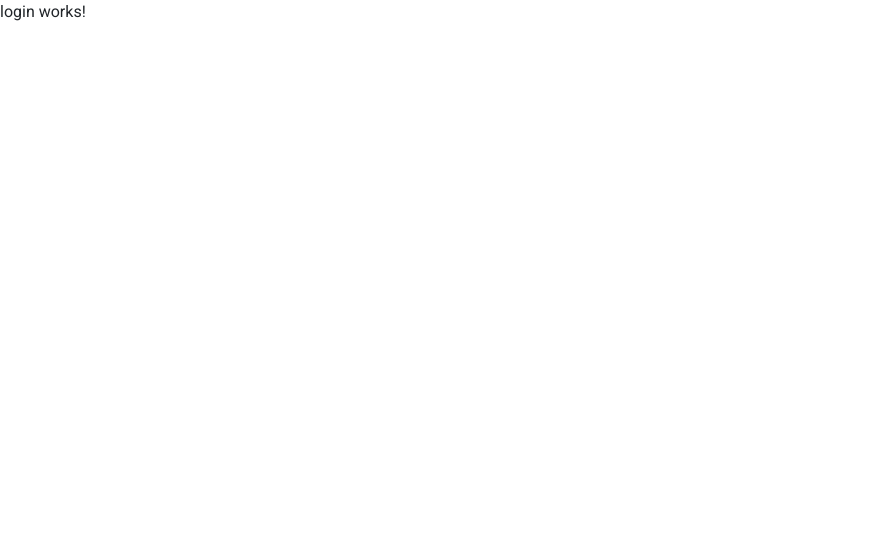
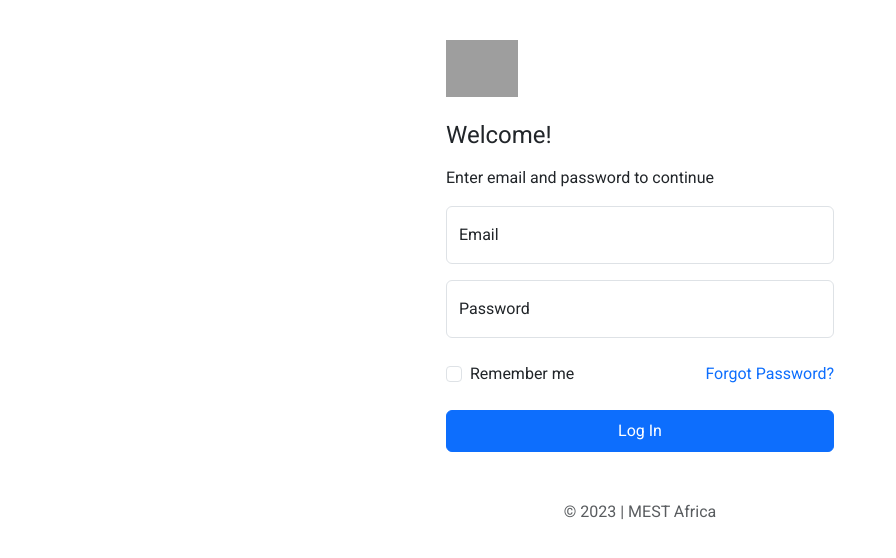
Before and after one commit to ma-za-kpe/inMest, an Angular app: page /login in a window 1280 px wide. Shown: the top 558 px of the page, without its empty margins (0-896 px from the left). Built offline with nearby package versions, Linux system fonts and the light colour scheme; grey boxes are pictures that could not be loaded.

Commit message:
Updated the login page with basic elements

```diff
--- a/src/app/auth/login/login.component.css
+++ b/src/app/auth/login/login.component.css
@@ -0,0 +1,16 @@
+.form-signin {
+    max-width: 420px;
+    padding: 1rem;
+}
+
+.form-signin .form-floating:focus-within {
+    z-index: 2;
+}
+
+/* .form-signin input[type="email"] {
+    margin-bottom: -1px;
+}
+
+.form-signin input[type="password"] {
+    margin-bottom: 10px;
+} */
--- a/src/app/auth/login/login.component.html
+++ b/src/app/auth/login/login.component.html
@@ -1 +1,39 @@
-<p>login works!</p>
+<div class="d-flex align-items-center py-4 bg-white">
+    <section class="form-signin w-100 m-auto">
+        <form class="needs-validation" novalidate>
+            <img class="mb-4" src="/docs/5.3/assets/brand/bootstrap-logo.svg" alt="" width="72" height="57">
+
+            <h4 class="h4 mb-3 fw-normal">Welcome!</h4>
+            <p>Enter email and password to continue</p>
+
+            <div class="col-12 form-floating">
+                <input type="email" class="form-control" id="floatingInput" placeholder="name@example.com">
+                <label for="floatingInput">Email</label>
+            </div>
+
+            <div class="col-12 form-floating mt-3">
+                <input type="password" class="form-control" id="floatingPassword" placeholder="Password">
+                <label for="floatingPassword">Password</label>
+            </div>
+
+            <div class="d-flex justify-content-between align-middle">
+                <div class="form-check text-start my-4">
+                    <input class="form-check-input" type="checkbox" value="remember-me" id="flexCheckDefault">
+                    <label class="form-check-label" for="flexCheckDefault">
+                        Remember me
+                    </label>
+                </div>
+
+                <div class="my-4">
+                    <a href="/forgot-password" style="text-decoration: none;">
+                        Forgot Password?
+                    </a>
+                </div>
+            </div>
+
+            <button class="btn btn-primary w-100 py-2" type="submit">Log In</button>
+
+            <p class="mt-5 mb-3 text-body-secondary text-center">© 2023 | MEST Africa</p>
+        </form>
+    </section>
+</div>
```
